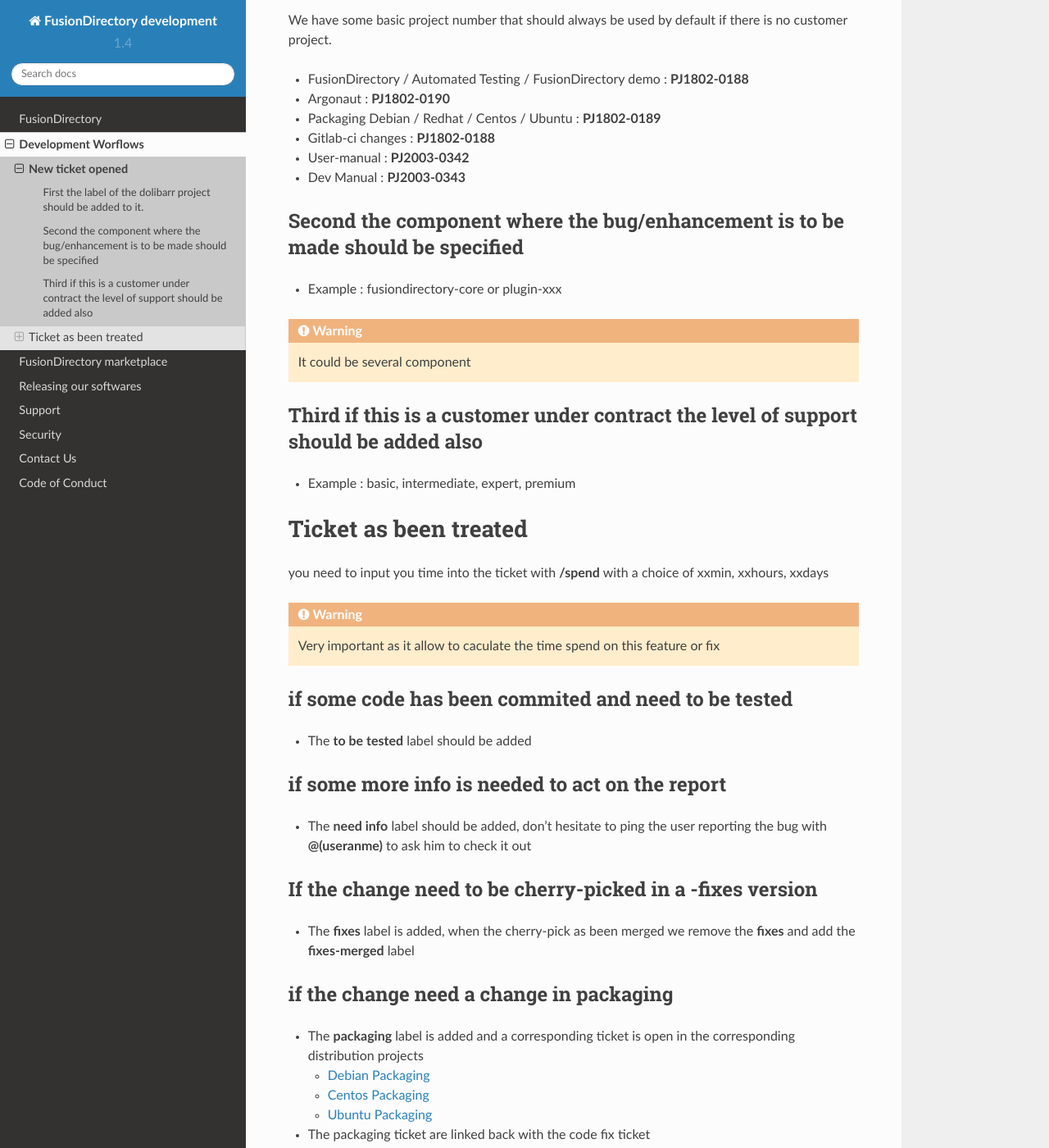
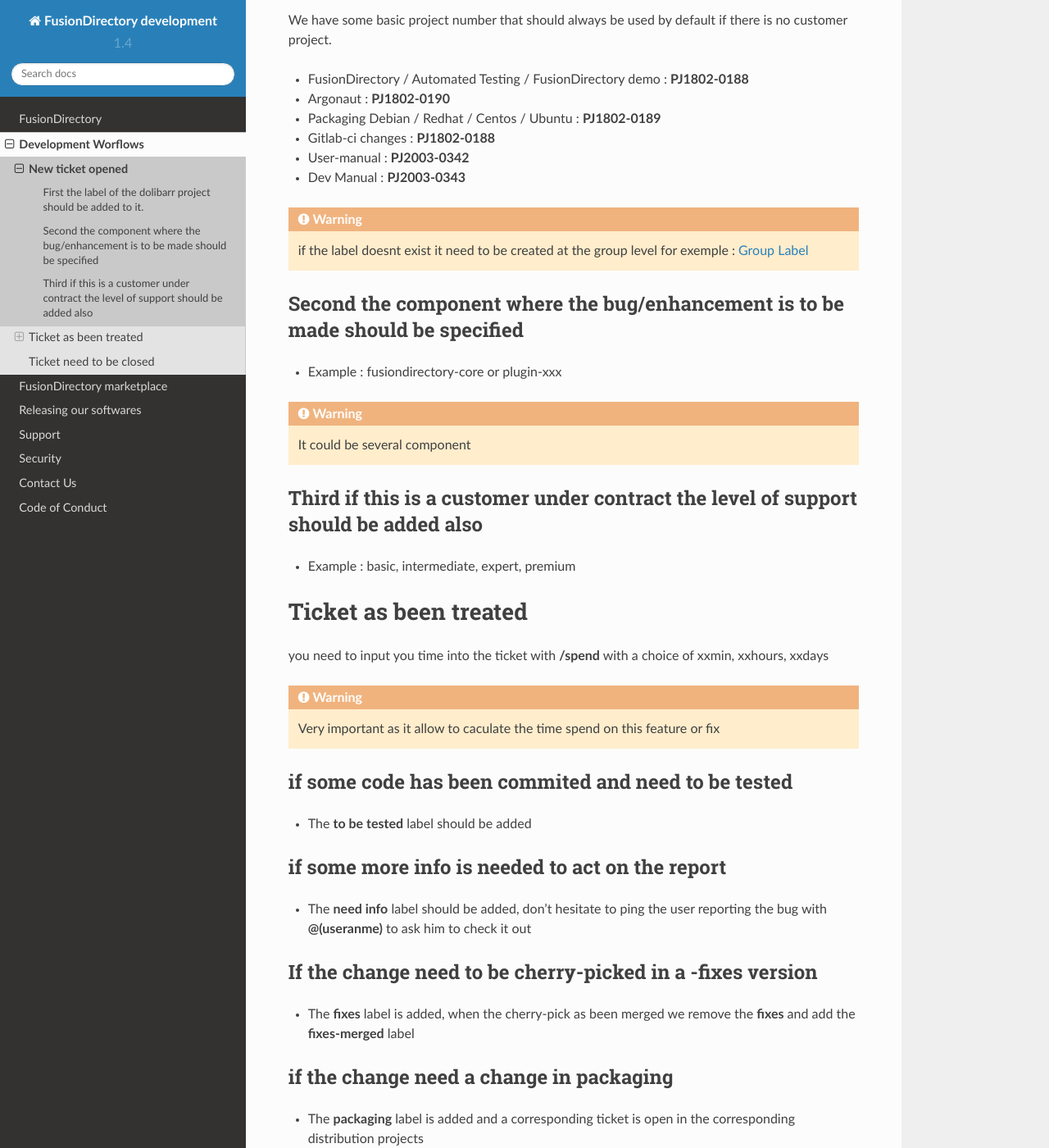
Before and after one commit to fusiondirectory/fusiondirectory-dev-manual, a Sphinx documentation site: the page built from source/development/workflow-tickets.rst, in a window 1280 px wide and 1400 px high, scrolled down 251 px. Shown: the whole window at 82% size. Built offline with Sphinx 7.4.7 and the Read the Docs theme 2.0.0, drawn with Linux system fonts in a browser that asks for light colours; some of the changed text lies outside the part shown.

Commit message:
Merge branch '65-add-the-labeling-workflow-into-the-dev-manual' into '1.3'
Resolve "add the labeling workflow into the dev manual"

Closes #65

See merge request fusiondirectory/dev-manual!110

(cherry picked from commit cb762476ff910c5bcbb21c510e41d84098843e43)

b5a82977 :docs: feat(graoup) add the explanation for the group label

```diff
--- a/source/development/workflow-tickets.rst
+++ b/source/development/workflow-tickets.rst
@@ -2,7 +2,7 @@
 =================
 
 First the label of the dolibarr project should be added to it.
-~~~~~~~~~~~~~~~~~~~~~~~~~~~~~~~~~~~~~~~~~~~~~~~~~~~~~~~~~~~~~~~~~~~~~~~~~~~~~~~~~~~~
+~~~~~~~~~~~~~~~~~~~~~~~~~~~~~~~~~~~~~~~~~~~~~~~~~~~~~~~~~~~~~~
 
 The dolibarr label are made like this : **PJYYYY**-project number
 
@@ -21,8 +21,13 @@
 
 -  Dev Manual : **PJ2003-0343**
 
+.. warning::
+
+   if the label doesnt exist it need to be created at the group level
+   for exemple : `Group Label`_
+
 Second the component where the bug/enhancement is to be made should be specified
-~~~~~~~~~~~~~~~~~~~~~~~~~~~~~~~~~~~~~~~~~~~~~~~~~~~~~~~~~~~~~~~~~~~~~~~~~~~~~~~~~~~~
+~~~~~~~~~~~~~~~~~~~~~~~~~~~~~~~~~~~~~~~~~~~~~~~~~~~~~~~~~~~~~~~~~~~~~~~~~~~~~~~~
 
 -  Example : fusiondirectory-core or plugin-xxx
 
@@ -74,8 +79,8 @@
 
 -  The packaging ticket are linked back with the code fix ticket
 
-The bug is closed
------------------
+Ticket need to be closed
+========================
 
 -  Remove the **to be tested** label, and add one of the changelog label
    to specify what has been done.
@@ -95,3 +100,4 @@
 .. _Debian Packaging : https://gitlab.fusiondirectory.org/debian
 .. _Centos Packaging : https://gitlab.fusiondirectory.org/centos
 .. _Ubuntu Packaging : https://gitlab.fusiondirectory.org/ubuntu
+.. _Group Label : https://gitlab.fusiondirectory.org/groups/fusiondirectory/-/labels
```
